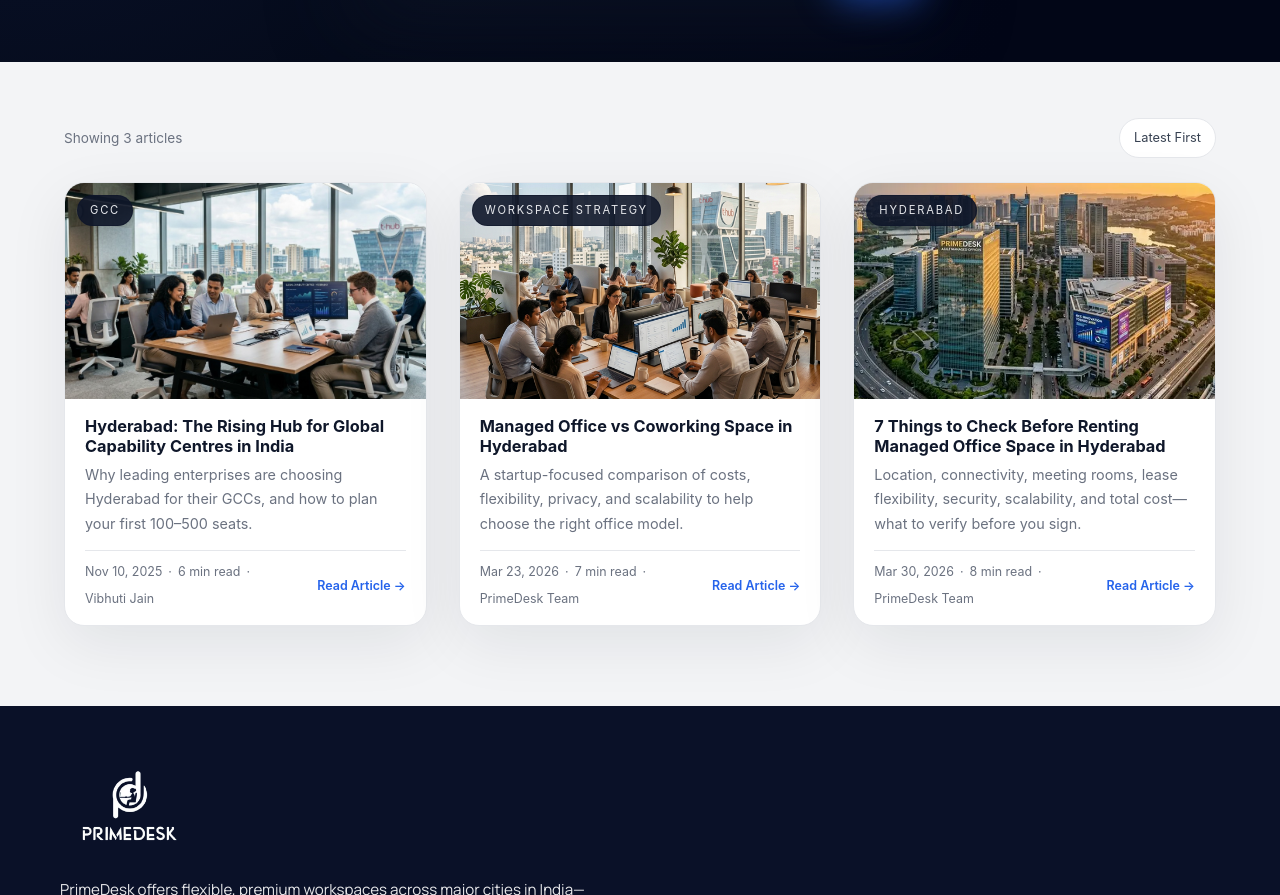
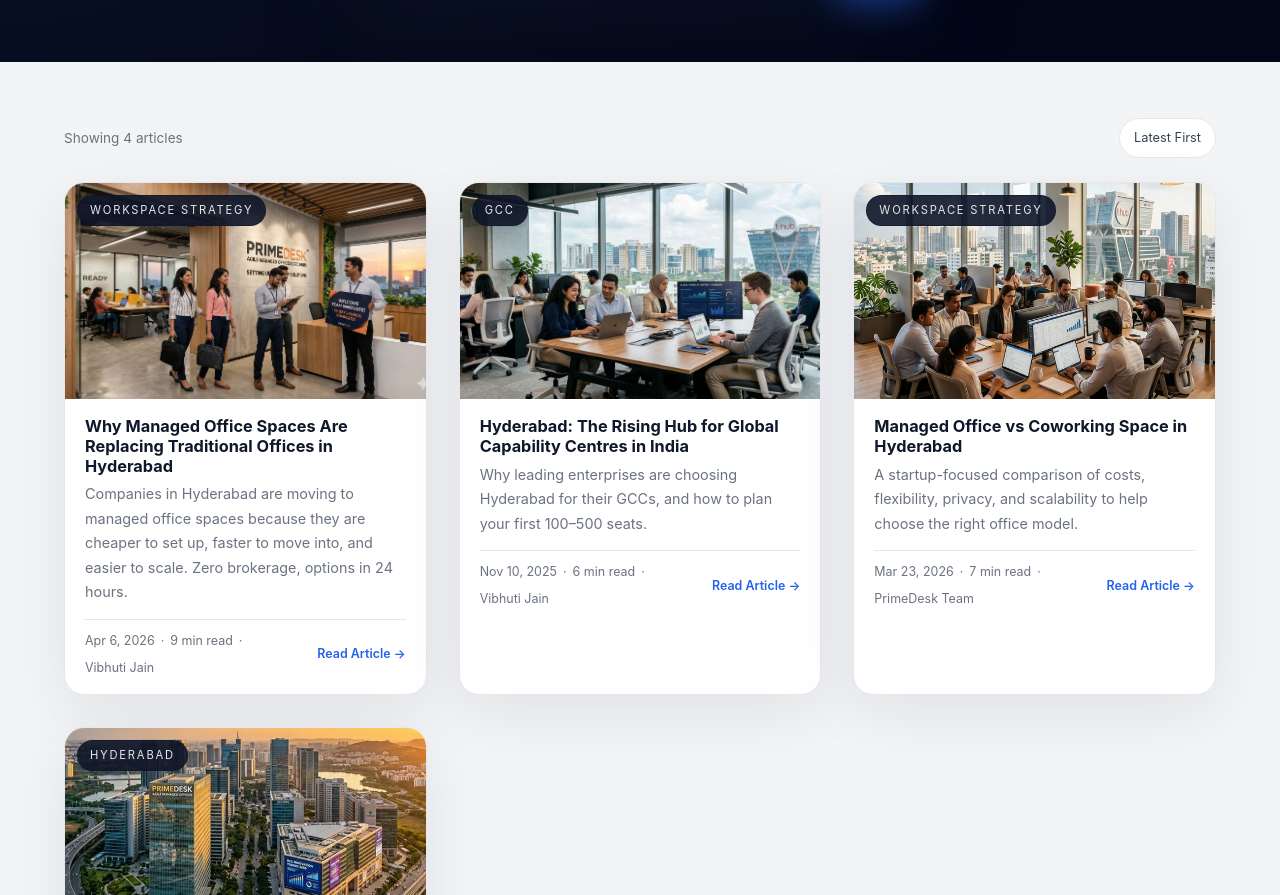
Before and after one commit to Pranjalshukla1602/PrimeDesk-Blogs, a Next.js app: page /blogs in a window 1280 px wide. Shown: the part 370-1265 px from the top of the page. Built offline with nearby package versions, Linux system fonts and the light colour scheme.

Commit message:
4th blog

```diff
--- a/src/app/blogs/managed-office-spaces-hyderabad/page.tsx
+++ b/src/app/blogs/managed-office-spaces-hyderabad/page.tsx
@@ -22,7 +22,7 @@ export const metadata: Metadata = {
         description:
             'Find managed office spaces in Hyderabad that are cheaper, faster to move into, and scalable. Zero brokerage, curated options in 24–48 hours.',
         type: 'article',
-        url: 'https://primedesk.co.in/managed-office-spaces-hyderabad/',
+        url: 'https://blogs.primedesk.co.in/blogs/managed-office-spaces-hyderabad/',
         siteName: 'PrimeDesk',
         images: [
             {
@@ -42,7 +42,7 @@ export const metadata: Metadata = {
         images: ['https://primedesk.co.in/images/hero_managed_office_spaces.jpeg'],
     },
     alternates: {
-        canonical: 'https://primedesk.co.in/managed-office-spaces-hyderabad/',
+        canonical: 'https://blogs.primedesk.co.in/blogs/managed-office-spaces-hyderabad/',
     },
 };
 
@@ -52,7 +52,7 @@ export default function Page() {
         '@type': 'Article',
         mainEntityOfPage: {
             '@type': 'WebPage',
-            '@id': 'https://primedesk.co.in/managed-office-spaces-hyderabad/',
+            '@id': 'https://blogs.primedesk.co.in/blogs/managed-office-spaces-hyderabad/',
         },
         headline: 'Why Managed Office Spaces Are Replacing Traditional Offices in Hyderabad',
         description:
--- a/src/app/blogs/page.tsx
+++ b/src/app/blogs/page.tsx
@@ -28,6 +28,18 @@ export const metadata: Metadata = {
 };
 
 const BLOGS = [
+  {
+    id: 4,
+    title: 'Why Managed Office Spaces Are Replacing Traditional Offices in Hyderabad',
+    description:
+      'Companies in Hyderabad are moving to managed office spaces because they are cheaper to set up, faster to move into, and easier to scale. Zero brokerage, options in 24 hours.',
+    date: 'Apr 6, 2026',
+    readTime: '9 min read',
+    author: 'Vibhuti Jain',
+    tag: 'Workspace Strategy',
+    href: '/blogs/managed-office-spaces-hyderabad',
+    image: '/images/hero_managed_office_spaces.jpeg',
+  },
   {
     id: 1,
     title: 'Hyderabad: The Rising Hub for Global Capability Centres in India',
--- a/src/app/sitemap.js
+++ b/src/app/sitemap.js
@@ -27,6 +27,7 @@ export default function sitemap() {
     { path: '/blogs/gcc-offices-hyderabad/', priority: 0.8, changeFrequency: 'monthly' },
     { path: '/blogs/managed-vs-coworking/', priority: 0.8, changeFrequency: 'monthly' },
     { path: '/blogs/things-to-check-before-renting-managed-office-space-hyderabad/', priority: 0.8, changeFrequency: 'monthly' },
+    { path: '/blogs/managed-office-spaces-hyderabad/', priority: 0.8, changeFrequency: 'monthly' },
   ];
 
   return routes.map((route) => ({
```
